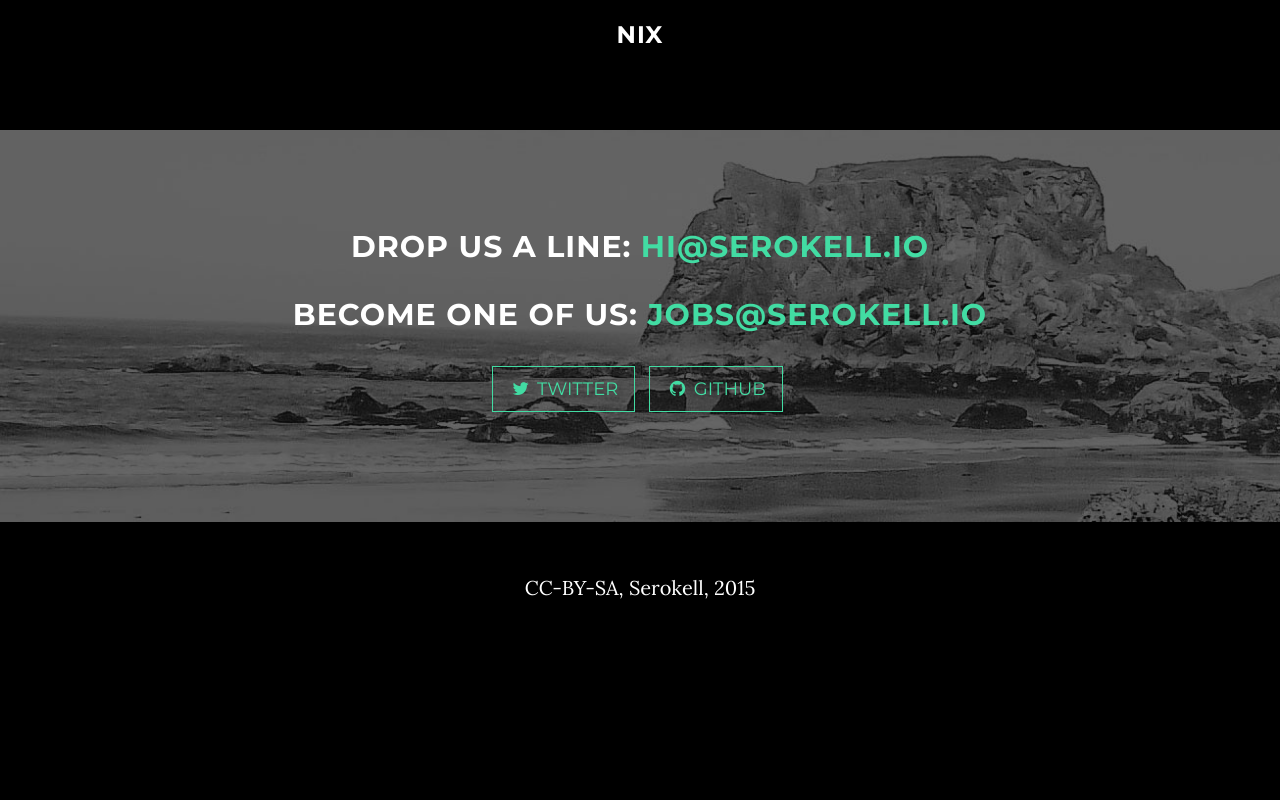
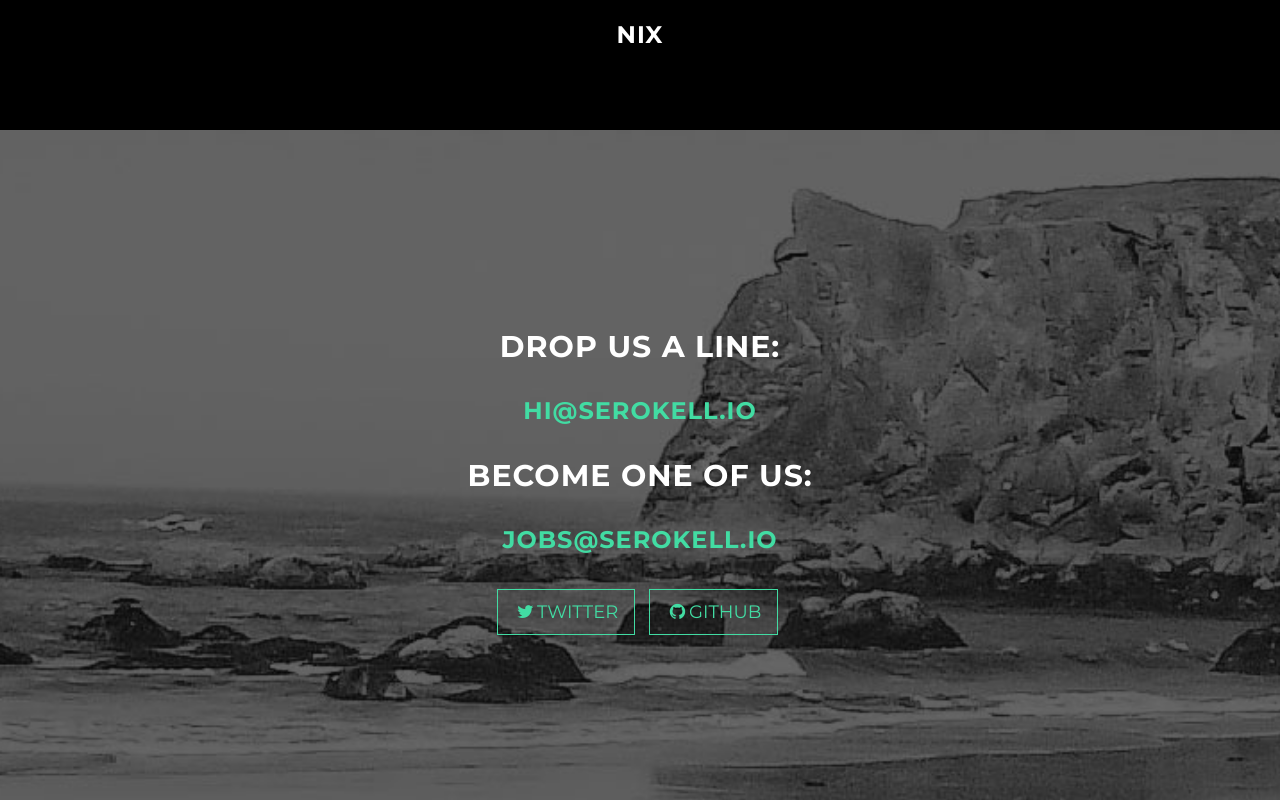
Before and after one commit to serokell/serokell.github.io, a plain HTML site: page index.html in a window 1280 px wide. Shown: the part 1280-2080 px from the top of the page. Before the commit the page ends 1934 px from the top, so only its background shows below. Drawn offline with Linux system fonts and the light colour scheme; some packages are replaced by stand-ins of ours.

Commit message:
"Fix" horizontal scroll; add favicon :p

```diff
--- a/css/grayscale.css
+++ b/css/grayscale.css
@@ -158,16 +158,13 @@ a:focus {
     background-size: cover;
     -o-background-size: cover;
 }
-
 .intro .intro-body {
     display: table-cell;
     vertical-align: middle;
 }
-
 .intro .intro-body .brand-heading {
     font-size: 40px;
 }
-
 .intro .intro-body .intro-text {
     font-size: 18px;
 }
@@ -177,11 +174,9 @@ a:focus {
         height: 100%;
         padding: 0;
     }
-
     .intro .intro-body .brand-heading {
         font-size: 100px;
     }
-
     .intro .intro-body .intro-text {
         font-size: 26px;
     }
@@ -265,9 +260,11 @@ a:focus {
     padding-top: 100px;
 }
 
+/*
 .download-section {
-    width: 100%;
-    padding: 50px 0;
+    max-width: 100vw;
+    padding: 0;
+    margin: 0;
     color: #fff;
     background: url(../img/downloads-bg.jpg) no-repeat center center scroll;
     background-color: #000;
@@ -275,6 +272,36 @@ a:focus {
     -moz-background-size: cover;
     background-size: cover;
     -o-background-size: cover;
+}
+*/
+
+.download {
+    display: table;
+    width: 100%;
+    height: auto;
+    padding: 100px 0;
+    text-align: center;
+    color: #fff;
+    background: url(../img/downloads-bg.jpg) no-repeat center center scroll;
+    background-color: #000;
+    -webkit-background-size: cover;
+    -moz-background-size: cover;
+    background-size: cover;
+    -o-background-size: cover;
+}
+.download .download-sadness {
+    display: table-cell;
+    vertical-align: middle;
+}
+.download .download-sadness .brand-heading {
+    font-size: 40px;
+}
+.download .download-sadness .download-text {
+    font-size: 18px;
+}
+.download .download-sadness row {
+    height: 100%;
+    width: 100%;
 }
 
 #map {
--- a/index.html
+++ b/index.html
@@ -66,23 +66,29 @@
     </section>
 
     <!-- Contact Section -->
-    <section id="download" class="download-section container text-center">
+    <div class="download">
+      <div class="download-sadness">
+        <section class="download-section container text-center">
             <div class="row">
                 <div class="col-lg-8 col-lg-offset-2">
-                <h2>Drop us a line: <a href="mailto:hi@serokell.io">hi@serokell.io</a></h2>
-                <h2>Become one of us: <a href="mailto:jobs@serokell.io">jobs@serokell.io</a></h2>
+                    <h2>Drop us a line:</h2>
+                    <h3><a href="mailto:hi@serokell.io">hi@serokell.io</a></h3>
+                    <h2>Become one of us:</h2>
+                    <h3><a href="mailto:jobs@serokell.io">jobs@serokell.io</a></h3>
                     </p>
                     <ul class="list-inline banner-social-buttons">
                         <li>
-                        <a href="https://twitter.com/Serokell" class="btn btn-default btn-lg"><i class="fa fa-twitter fa-fw"></i> <span class="network-name">Twitter</span></a>
+                            <a href="https://twitter.com/Serokell" class="btn btn-default btn-lg"><i class="fa fa-twitter fa-fw"></i><span class="network-name">Twitter</span></a>
                         </li>
                         <li>
-                        <a href="https://github.com/Serokell" class="btn btn-default btn-lg"><i class="fa fa-github fa-fw"></i> <span class="network-name">Github</span></a>
+                            <a href="https://github.com/Serokell" class="btn btn-default btn-lg"><i class="fa fa-github fa-fw"></i><span class="network-name">Github</span></a>
                         </li>
                     </ul>
                 </div>
             </div>
         </section>
+      </div>
+    </div>
 
     <!-- Footer -->
     <footer>
```
Also changed, not shown: favicon.ico (added). Lines whose indentation alone changed are shown as unchanged.
